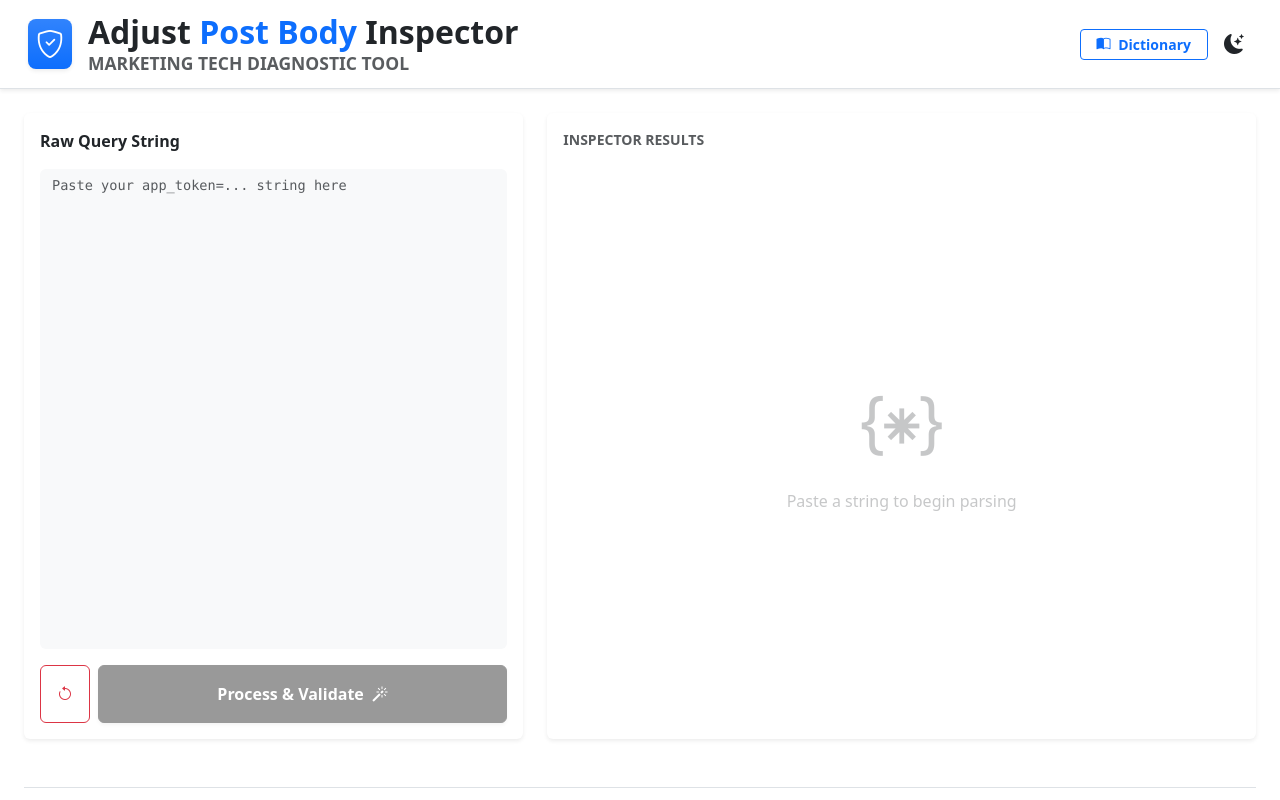
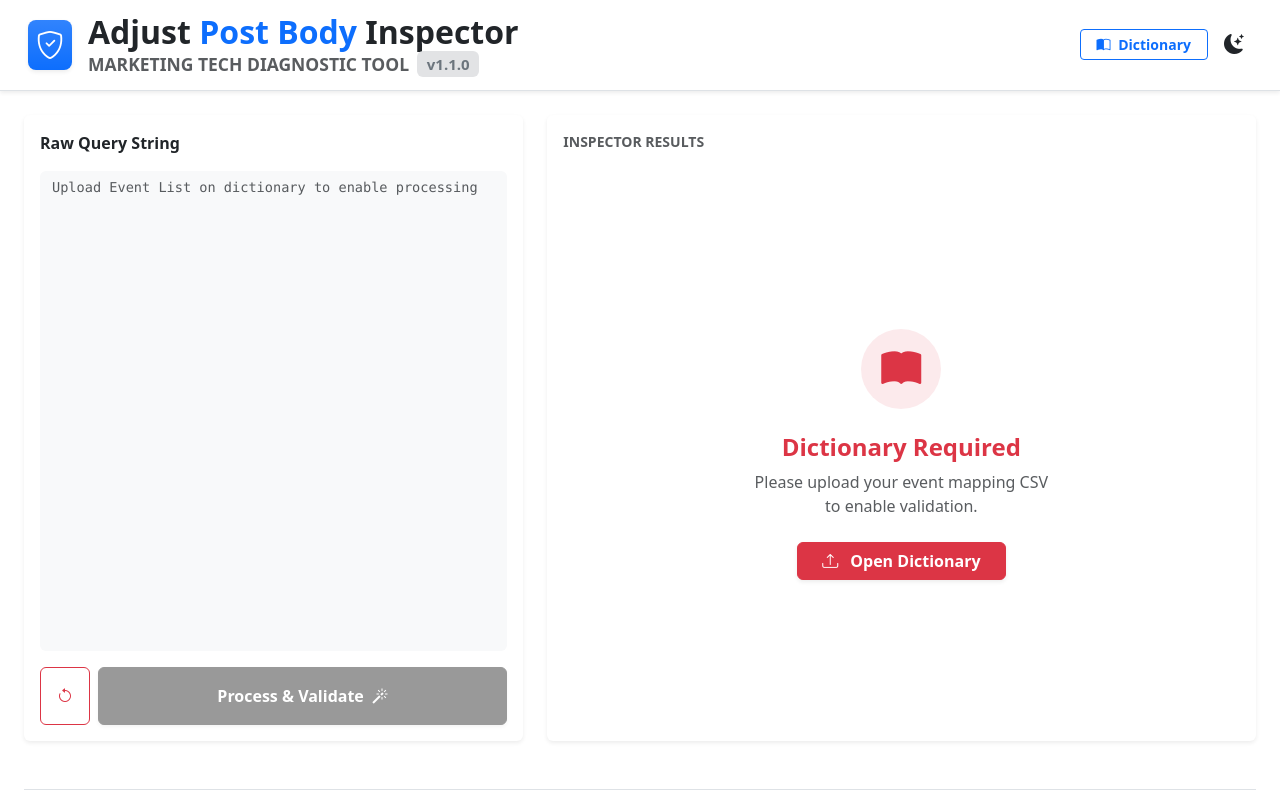
Before and after one commit to rolandjethro/Adjust-Post-Body-Validator, an Angular app: page / in a window 1280 px wide. Shown: the top 800 px of the page. Built offline with nearby package versions, Linux system fonts and the light colour scheme.

Commit message:
feat: add real-time dictionary validation and truncation

```diff
--- a/angular.json
+++ b/angular.json
@@ -100,6 +100,9 @@
               "@angular/localize/init"
             ]
           }
+        },
+        "deploy": {
+          "builder": "angular-cli-ghpages:deploy"
         }
       }
     }
--- a/package.json
+++ b/package.json
@@ -47,6 +47,7 @@
     "@types/express": "^5.0.1",
     "@types/jasmine": "~5.1.0",
     "@types/node": "^20.17.19",
+    "angular-cli-ghpages": "^3.0.2",
     "jasmine-core": "~5.9.0",
     "karma": "~6.4.0",
     "karma-chrome-launcher": "~3.2.0",
--- a/src/app/app.html
+++ b/src/app/app.html
@@ -9,7 +9,10 @@
           <h2 class="fw-bold mb-0 text-dark">
             Adjust <span class="text-primary">Post Body</span> Inspector
           </h2>
+          <div class="d-flex align-items-center gap-2">
             <small class="text-muted text-uppercase fw-bold ls-1">Marketing Tech Diagnostic Tool</small>
+            <span class="badge bg-secondary-subtle text-secondary border-0 x-small">v{{version()}}</span>
+          </div>
         </div>
       </div>
     </div>
@@ -38,15 +41,15 @@
           Raw Query String
         </div>
         <div class="card-body pt-0">
-          <textarea class="form-control font-monospace mb-3 bg-body-tertiary border-0 shadow-inner"
+          <textarea [disabled]="!hasDictionary()" class="form-control font-monospace mb-3 bg-body-tertiary border-0 shadow-inner"
             style="height: 60vh; font-size: 0.85rem; resize: none;" [(ngModel)]="rawInput"
-            placeholder="Paste your app_token=... string here"></textarea>
+            [placeholder]="hasDictionary() ? 'Paste your app_token=... string here' : 'Upload Event List on dictionary to enable processing'"></textarea>
 
           <div class="d-flex gap-2">
             <button class="btn btn-outline-danger px-3" (click)="clearAll()" title="Reset All Fields">
               <i class="bi bi-arrow-counterclockwise"></i>
             </button>
-            <button class="btn btn-primary flex-grow-1 py-3 fw-bold shadow-sm" (click)="process()" [disabled]="!rawInput() || rawInput().trim().length === 0">
+            <button class="btn btn-primary flex-grow-1 py-3 fw-bold shadow-sm" (click)="process()" [disabled]="!rawInput() || rawInput().trim().length === 0 || !hasDictionary()">
               Process & Validate <i class="bi bi-magic ms-1"></i>
             </button>
           </div>
@@ -60,26 +63,49 @@
           <span class="fw-bold text-uppercase small opacity-75">Inspector Results</span>
         </div>
 
-        @if(!jsonOutput() && syntaxErrors().length === 0) {
-          <div class="text-center py-5 my-auto opacity-25">
+        @if (!hasDictionary()) {
+        <div class="p-4 text-center my-auto animate__animated animate__headShake">
+          <div
+            class="bg-danger bg-opacity-10 text-danger rounded-circle d-inline-flex align-items-center justify-content-center mb-4"
+            style="width: 80px; height: 80px;">
+            <i class="bi bi-book-fill fs-1"></i>
+          </div>
+          <h4 class="fw-bold text-danger">Dictionary Required</h4>
+          <p class="text-muted mx-auto mb-4" style="max-width: 300px;">
+            Please upload your event mapping CSV to enable validation.
+          </p>
+          <button class="btn btn-danger px-4 fw-bold shadow-sm" (click)="openDictionary()">
+            <i class="bi bi-upload me-2"></i> Open Dictionary
+          </button>
+        </div>
+        }
+
+        @else if ((!jsonOutput() && syntaxErrors().length === 0) || rawInput().trim().length === 0) {
+        <div class="text-center py-5 my-auto opacity-25 animate__animated animate__fadeIn">
           <i class="bi bi-braces-asterisk display-1 mb-3 d-block"></i>
           <p class="fw-medium">Paste a string to begin parsing</p>
         </div>
         }
+
+        @else if (syntaxErrors().length > 0) {
+        <div class="p-4 text-center my-auto text-warning">
+          <i class="bi bi-exclamation-octagon display-4 mb-3"></i>
+          <p>{{ syntaxErrors()[0] }}</p>
+        </div>
+        }
+
         @else {
         <div class="p-3 animate__animated animate__fadeIn">
-
           <div class="card mb-3 border-0 bg-primary bg-gradient text-white shadow-sm overflow-hidden">
-              <div class="card-body d-flex justify-content-between align-items-center py-3 position-relative" style="z-index: 1;">
+            <div class="card-body d-flex justify-content-between align-items-center py-3 position-relative"
+              style="z-index: 1;">
               <div>
                 <small class="text-uppercase opacity-75 fw-bold x-small d-block mb-1">Detected Event</small>
                 <h5 class="mb-0 fw-bold">
                   {{ jsonOutput()?.callback_params?.event_name || 'N/A' }}
-                    @if (jsonOutput()?.revenue) {
-                    <span class="badge bg-warning text-dark ms-2 small">REVENUE</span>
-                    }
                 </h5>
               </div>
+
               <div class="text-end" style="z-index: 2;">
                 <small class="text-uppercase opacity-75 fw-bold x-small d-block mb-1">Event Token</small>
                 <code class="text-white h5 mb-0">{{ jsonOutput()?.event_token || 'N/A' }}</code>
@@ -108,7 +134,6 @@
         }
       </div>
     </div>
-
   </div>
 
   <div class="my-5">
--- a/src/app/app.ts
+++ b/src/app/app.ts
@@ -1,5 +1,5 @@
 import { CommonModule,  JsonPipe } from '@angular/common';
-import { Component, inject, signal } from '@angular/core';
+import { Component, computed, inject, signal } from '@angular/core';
 import { FormsModule } from '@angular/forms';
 import { RouterOutlet } from '@angular/router';
 import { EventMappingService } from './shared/services/event-mapping.service';
@@ -18,7 +18,7 @@
 })
 export class App {
   private modalService = inject(NgbModal);
-  private eventService = inject(EventMappingService);
+  eventService = inject(EventMappingService);
   private titleService = inject(Title);
   public themeService = inject(ThemeService);
   private historyService = inject(HistoryService);
@@ -30,6 +30,9 @@
   showModal = signal(false);
   validationResult = signal<ValidationResult | null>(null);
 
+  hasDictionary = computed(() => this.eventService.eventList().length > 0);
+  version = signal('1.1.0');
+
   constructor() {
     this.titleService.setTitle("Daam - Adjust Query Validator");
   }
@@ -38,49 +41,82 @@
   const raw = this.rawInput().trim();
   const input = raw.replace(/["']\\?$/g, '').replace(/^["']/g, '');
 
+  // Reset all states
   this.jsonOutput.set(null);
   this.syntaxErrors.set([]);
   this.validationResult.set(null);
 
   if (!input) return;
 
+  // --- CRITICAL: DICTIONARY CHECK ---
+  // If the event list is empty, show error and STOP
+  if (this.eventService.eventList().length === 0) {
+    this.syntaxErrors.set([
+      "Dictionary Error: No event mappings found. Please upload a CSV file in the Dictionary modal before processing."
+    ]);
+    return; // Stop execution here
+  }
+
+  if (!this.hasDictionary()) {
+     this.syntaxErrors.set([
+      "Dictionary Error: No event mappings found. Please upload a CSV file in the Dictionary modal before processing."
+    ]);
+    return;
+  }
+
   try {
     const params = new URLSearchParams(input);
     const result: any = {};
-    params.forEach((val, key) => { result[key] = this.formatValue(val); });
+    // params.forEach((val, key) => { result[key] = this.formatValue(val); });
+    // We catch formatting errors here
+      let formatError = null;
+      params.forEach((val, key) => {
+        try {
+          result[key] = this.formatValue(val);
+        } catch (e: any) {
+          formatError = `Format Error in ${key}: ${e.message}`;
+        }
+      });
+
+      if (formatError) {
+        this.syntaxErrors.set([formatError]);
+        return;
+      }
     this.jsonOutput.set(result);
 
     const errors: string[] = [];
     const ua = result.user_agent || '';
 
-    // 1. DETECT PLATFORM ONLY VIA USER AGENT
+    // 1. EVENT TOKEN DICTIONARY MATCH
+    const eventToken = result.event_token;
+    const matchedEvent = this.eventService.eventList().find(e => e.token === eventToken);
+    if (!matchedEvent) {
+      errors.push(`Dictionary Error: Token '${eventToken}' is not defined in your mappings.`);
+    }
+
+    // 2. PLATFORM DETECTION (USER AGENT ONLY)
     let detectedPlatform = '';
     if (ua) {
       if (/android/i.test(ua)) detectedPlatform = 'android';
       else if (/(iphone|ipad|ipod)/i.test(ua)) detectedPlatform = 'ios';
     }
 
-    // 2. GLOBAL MANDATORY CHECKS (The "Big 6" + adid)
+    // 3. GLOBAL MANDATORY CHECKS
     const required = ['event_token', 'app_token', 'user_agent', 'created_at_unix', 'ip_address', 'environment', 'adid'];
     required.forEach(key => {
       if (!result[key]) errors.push(`Missing Required: ${key}`);
     });
 
-    // 3. ENVIRONMENT CHECK
+    // 4. ENVIRONMENT & PLATFORM RULES
     if (result.environment && !['production', 'sandbox'].includes(result.environment)) {
-      errors.push("Environment Error: Use 'production' or 'sandbox' only");
+      errors.push("Environment Error: Use 'production' or 'sandbox'");
     }
 
-    // 4. PLATFORM-SPECIFIC DEVICE ID RULES
     if (detectedPlatform === 'android') {
       if (!result.gps_adid) errors.push("Android Check: 'gps_adid' is missing");
-      if (result.idfa || result.idfv) errors.push("Android Check: Found iOS IDs (idfa/idfv) in Android payload");
-    }
-    else if (detectedPlatform === 'ios') {
+      if (result.idfa || result.idfv) errors.push("Android Check: Found iOS IDs in Android payload");
+    } else if (detectedPlatform === 'ios') {
       if (!result.idfv) errors.push("iOS Check: 'idfv' is missing");
-    }
-    else {
-      errors.push("Platform Check: Could not identify OS from User Agent. Validation incomplete.");
     }
 
     // 5. REVENUE & PURCHASE RULES
@@ -93,7 +129,7 @@
     // 6. FINALIZE RESULT
     const finalValidation: ValidationResult = {
       isValid: errors.length === 0,
-      message: errors.length > 0 ? errors.join(' | ') : `Valid ${detectedPlatform.toUpperCase()} Payload`,
+      message: errors.length > 0 ? errors.join(' | ') : `Valid ${detectedPlatform.toUpperCase()} Payload & Dictionary Match`,
       type: errors.length > 0 ? 'danger' : 'success'
     };
 
@@ -105,13 +141,9 @@
   }
 }
 
-
   private formatValue(val: string): any {
     let decoded = val;
-
-  try {
-    decoded = decodeURIComponent(val);
-  } catch { /* use original if it fails */ }
+    try { decoded = decodeURIComponent(val); } catch { }
 
     if (!decoded.startsWith('{') && !decoded.startsWith('[')) {
       return decoded;
@@ -127,10 +159,12 @@
         });
       }
       return parsed;
-  } catch {
-    return decoded;
+    } catch (e) {
+      // Throw error so process() can catch the truncation
+      throw new Error("Incomplete or invalid JSON structure (likely truncated).");
     }
   }
+
 
   clearAll() {
   this.rawInput.set('');
@@ -152,5 +186,4 @@
     });
   }
 
-
 }
```
Also changed, not shown: 1 other file (tests, documents, lock files or other folders). Lines whose indentation alone changed are shown as unchanged.
